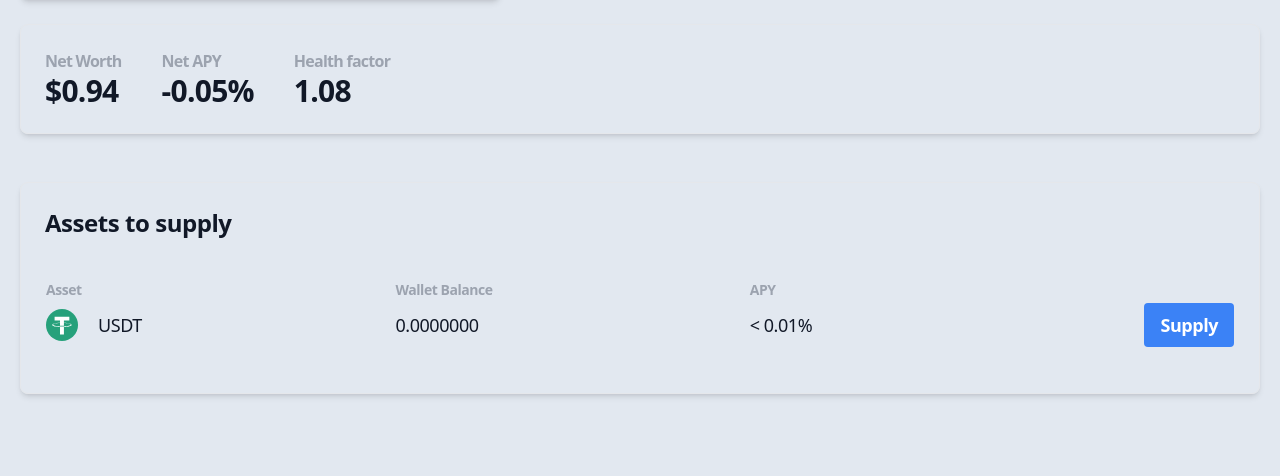
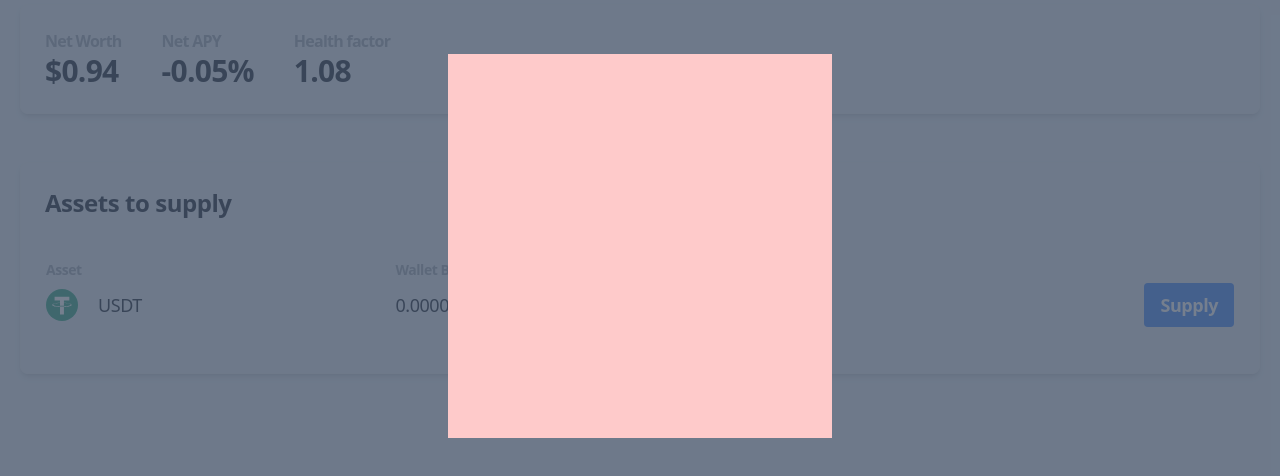
Before and after one commit to alejoviola/Radish-challenge-frontend, a Next.js app: page /dashboard in a window 1280 px wide. Shown: the part 240-716 px from the top of the page. Built offline with nearby package versions, Linux system fonts and the light colour scheme; what wagmi would draw is missing.

Commit message:
Modal component and hook

```diff
--- a/pages/dashboard.tsx
+++ b/pages/dashboard.tsx
@@ -5,12 +5,20 @@ import React from 'react'
 import Image from 'next/image'
 
 // Components
-import { NetworkCard, CardContainer, SupplyTable } from '../src/components'
+import {
+  NetworkCard,
+  CardContainer,
+  SupplyTable,
+  Modal,
+} from '../src/components'
 
 import Polygon from '../src/assets/networks/polygon.svg'
 
 export default function Dashboard() {
   return (
+    <>
+      <Modal />
+
       <main className={styles.Container}>
         <div className={styles.Dashboard}>
           <div className={styles.CardContainer}>
@@ -43,19 +51,21 @@ export default function Dashboard() {
           </CardContainer>
         </div>
       </main>
+    </>
   )
 }
 
 const styles = {
   Container: `
+  relative
   flex
-  p-5
   lg:justify-center
   `,
   Dashboard: `
   flex
   w-full
   flex-col
+  p-5
   py-6
   lg:max-w-screen-xl
   `,
--- /dev/null
+++ b/src/components/Modal/Modal.tsx
@@ -0,0 +1,37 @@
+import React from 'react'
+import { useModal } from '../../hooks/useModal'
+
+const Modal = () => {
+  const { isOpen } = useModal()
+
+  return isOpen ? (
+    <div
+      style={{
+        backgroundColor: 'rgba(71,85,105, 0.75)',
+      }}
+      className={styles.Container}
+    >
+      <div className={styles.Modal}></div>
+    </div>
+  ) : null
+}
+
+const styles = {
+  Container: `
+    absolute
+    flex
+    justify-center
+    items-center
+    w-full
+    h-full
+    z-50
+    bg-slate-600
+  `,
+  Modal: `
+    w-96
+    h-96
+    bg-red-200
+  `,
+}
+
+export default Modal
--- a/src/components/index.js
+++ b/src/components/index.js
@@ -12,3 +12,6 @@ export { default as SupplyTable } from './Tables/SupplyTable/SupplyTable'
 
 // Tables Items
 export { default as SupplyItem } from './TableItems/SupplyItem/SupplyItem'
+
+// Modal
+export { default as Modal } from './Modal/Modal'
--- /dev/null
+++ b/src/hooks/useModal.tsx
@@ -0,0 +1,20 @@
+// React
+import React, { useState } from 'react'
+
+export const useModal = () => {
+  const [isOpen, setIsOpen] = useState(true)
+
+  const OpenModal = () => {
+    setIsOpen(true)
+  }
+
+  const CloseModal = () => {
+    setIsOpen(false)
+  }
+
+  return {
+    isOpen,
+    OpenModal,
+    CloseModal,
+  }
+}
```
Lines whose indentation alone changed are shown as unchanged.
